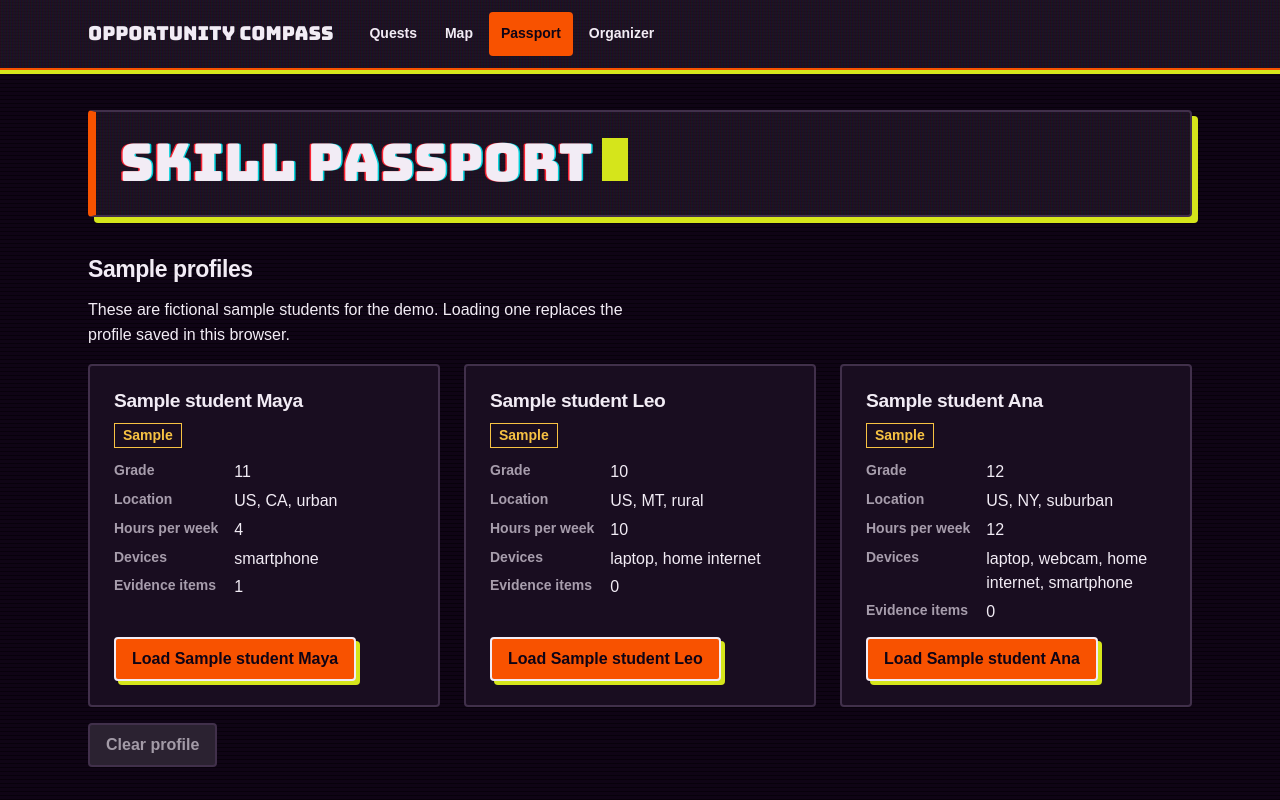
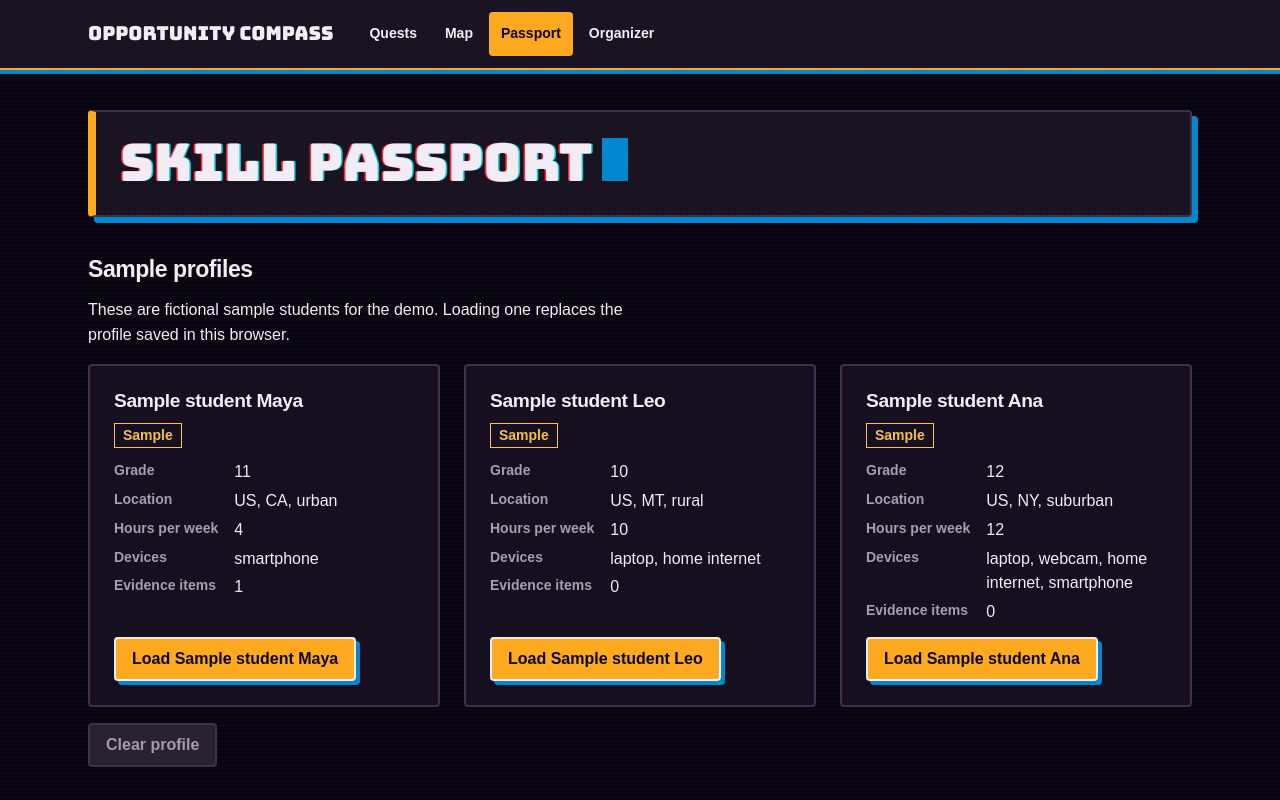
Before and after one commit to Zerune0/opportunity-compass, a Next.js app: page /passport in a window 1280 px wide. Shown: the top 800 px of the page. Built offline with nearby package versions, Linux system fonts and the light colour scheme; a web font is replaced by a local one.

Commit message:
feat(ui): switch the arcade theme to the sodium colourway

```diff
--- a/app/globals.css
+++ b/app/globals.css
@@ -1,5 +1,5 @@
 /* Hallmark · shape: app screen · genre: playful · theme: Arcade (by request) · redesign: full
- * nav: top bar, wordmark and four destinations, the current one lit as a cursor row · signature: route cards scored in hours, replayed as a score line · states: loading, empty, blocked, full · arcade: ember/grille
+ * nav: top bar, wordmark and four destinations, the current one lit as a cursor row · signature: route cards scored in hours, replayed as a score line · states: loading, empty, blocked, full · arcade: sodium/grille
  * axes: dark/pixel/chromatic-ember · posture: full-palette · contrast: pass · v2.0.0 */
 /* Hallmark · pre-emit critique: P4 H4 E3 S4 R4 V4 · weakest: E, the organizer screen keeps its own markup and takes the theme through remapped palette tokens only */
 @import "tailwindcss";
@@ -9,10 +9,10 @@
 /* The organizer screen and older markup use Tailwind's stock palette names.
    They are remapped here onto the dark ground so those screens take the theme without edits. */
 @theme {
-  --color-white: oklch(18.5% 0.042 312);
-  --color-gray-50: oklch(18.5% 0.042 312);
-  --color-gray-100: oklch(23% 0.045 312);
-  --color-gray-200: oklch(34% 0.05 312);
+  --color-white: oklch(18.5% 0.032 300);
+  --color-gray-50: oklch(18.5% 0.032 300);
+  --color-gray-100: oklch(23% 0.035 300);
+  --color-gray-200: oklch(34% 0.04 300);
   --color-gray-300: oklch(42% 0.05 312);
   --color-gray-400: oklch(55% 0.04 312);
   --color-gray-500: oklch(63% 0.03 315);
@@ -37,6 +37,7 @@
   --color-blue-800: oklch(70% 0.13 250);
   --color-blue-900: oklch(86% 0.08 250);
   --color-warn: oklch(84% 0.15 85);
+  --color-answer-text: oklch(76% 0.13 242);
   --color-disabled: oklch(27% 0.03 312);
   --color-disabled-ink: oklch(70% 0.02 315);
 }
@@ -66,11 +67,11 @@
 
   a {
     text-decoration-line: underline;
-    text-decoration-color: var(--color-accent-2);
+    text-decoration-color: var(--color-answer-text);
     text-decoration-thickness: 2px;
     text-underline-offset: 0.22em;
   }
-  a:hover { color: var(--color-accent-2); }
+  a:hover { color: var(--color-answer-text); }
 
   input:not([type="checkbox"], [type="radio"], [type="range"]), select, textarea {
     min-height: var(--control);
@@ -94,7 +95,7 @@
 
   details > summary { cursor: pointer; }
   details > summary > .rpg-row { display: inline-flex; vertical-align: top; max-width: calc(100% - 1.5rem); }
-  blockquote { border-color: var(--color-accent-2); color: var(--color-ink-2); }
+  blockquote { border-color: var(--color-answer-text); color: var(--color-ink-2); }
 }
 
 @layer components {
@@ -136,7 +137,7 @@
   /* Page head: the band every screen opens on */
   .rpg-head { display: grid; gap: var(--space-sm); padding: var(--space-lg); background: var(--color-paper-2); border: var(--rule-bar) solid var(--color-rule); border-radius: var(--radius-card); }
   .rpg-head { border-inline-start: var(--space-xs) solid var(--color-accent); box-shadow: var(--shadow-card); }
-  .rpg-head h2 { color: var(--color-accent-2); }
+  .rpg-head h2 { color: var(--color-answer-text); }
   .rpg-head h1::after, .home h1::after { content: ""; display: inline-block; width: 0.5em; height: 0.82em; margin-inline-start: 0.18em; background: var(--color-accent-2); animation: rpg-blink 1.1s steps(1) infinite; }
 
   /* Wells */
@@ -178,7 +179,7 @@
   /* Figures: Silkscreen, big, the two inks taking turns */
   .rpg-score { display: flex; align-items: baseline; gap: var(--space-xs); line-height: 1; }
   .rpg-figure { font-family: var(--font-outlier); font-weight: 700; font-size: 3.5rem; line-height: 1; color: var(--color-accent); font-variant-numeric: tabular-nums; }
-  .rpg-figure--answer, .rpg-route-grid > :nth-child(even) .rpg-figure { color: var(--color-accent-2); }
+  .rpg-figure--answer, .rpg-route-grid > :nth-child(even) .rpg-figure { color: var(--color-answer-text); }
   .rpg-unit { font-weight: 700; }
 
   /* Menu rows: one cursor row lit */
@@ -237,7 +238,8 @@ body::before {
 }
 
 @keyframes rpg-blink { 0%, 49% { opacity: 1; } 50%, 100% { opacity: 0; } }
-@keyframes rpg-boot { from { opacity: 0; translate: 0 12px; } to { opacity: 1; translate: 0 0; } }
+/* Movement only: the cards are readable from the first frame, even in a throttled tab. */
+@keyframes rpg-boot { from { translate: 0 14px; } to { translate: 0 0; } }
 @media (prefers-reduced-motion: reduce) {
   .rpg-head h1::after, .home h1::after { animation: none; }
   .rpg-route-grid > .rpg-card { animation: none; }
--- a/app/tokens.css
+++ b/app/tokens.css
@@ -16,17 +16,17 @@
   --ease-in-out: cubic-bezier(0.65, 0, 0.35, 1);
   --color-error: oklch(72% 0.15 27);
   --color-success: oklch(76% 0.13 150);
-  --color-paper: oklch(14% 0.04 312);
-  --color-paper-2: oklch(18.5% 0.042 312);
-  --color-paper-3: oklch(23% 0.045 312);
+  --color-paper: oklch(14% 0.030 300);
+  --color-paper-2: oklch(18.5% 0.032 300);
+  --color-paper-3: oklch(23% 0.035 300);
   --color-ink: oklch(95% 0.014 315);
   --color-ink-2: oklch(87% 0.018 315);
   --color-muted: oklch(71% 0.024 315);
-  --color-rule: oklch(34% 0.05 312);
-  --color-accent: oklch(66% 0.215 40);
-  --color-accent-2: oklch(88% 0.195 115);
-  --color-accent-ink: oklch(14% 0.04 312);
-  --color-focus: oklch(88% 0.195 115);
+  --color-rule: oklch(34% 0.04 300);
+  --color-accent: oklch(80% 0.165 72);
+  --color-accent-2: oklch(60% 0.145 242);
+  --color-accent-ink: oklch(14% 0.030 300);
+  --color-focus: oklch(80% 0.165 72);
   --color-crt-r: oklch(63% 0.24 25);
   --color-crt-g: oklch(80% 0.25 140);
   --color-crt-b: oklch(60% 0.24 265);
```
